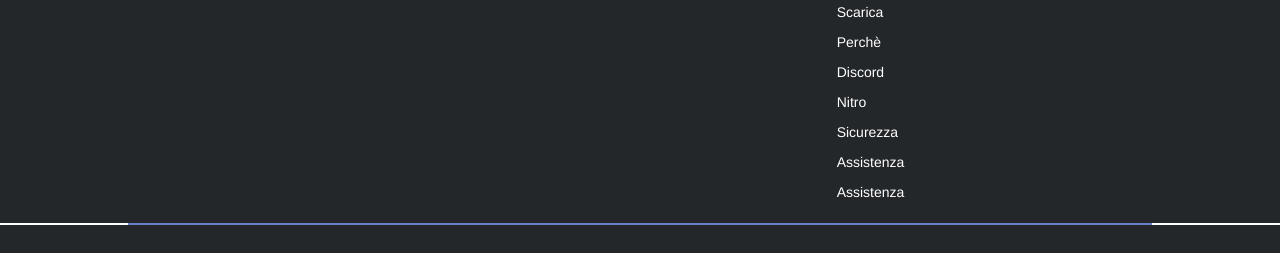
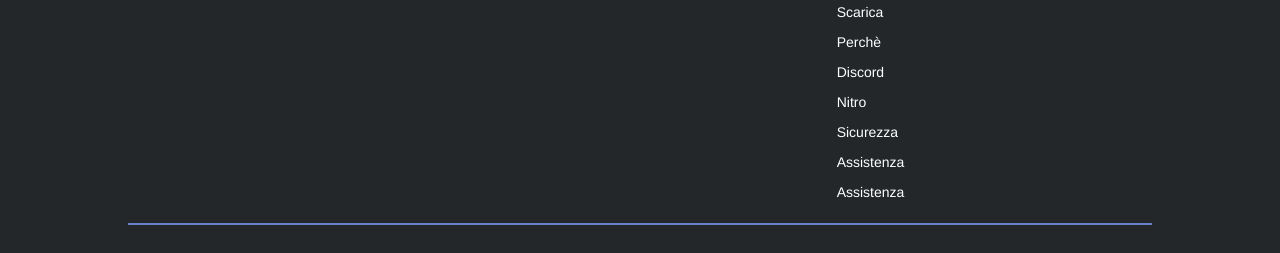
Before and after one commit to RosyPetrella/htmlcss-discord, a plain HTML site: page index.html in a window 1280 px wide. Shown: the part 3813-4066 px from the top of the page. Drawn offline with Linux system fonts and the light colour scheme.

Commit message:
fix hr color problem

```diff
--- a/assets/style.css
+++ b/assets/style.css
@@ -242,6 +242,7 @@ h3 {
     width: 1.5rem;
 }
 
+
 .img-social {
     width: 1.3rem;
     padding-top:1rem;
@@ -305,6 +306,9 @@ h3 {
 }
 
 /* Footer */
+footer {
+    background-color: var(--main-dark);
+}
 
 /*TABLE*/
 .table {
```
